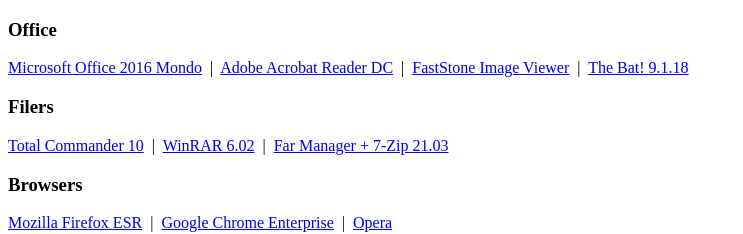
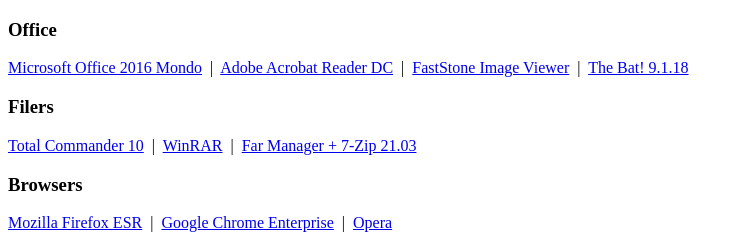
Before and after one commit to LibDepo/libdepo.github.io, a plain HTML site: page s2r.html in a window 1280 px wide. Shown: the top 234 px of the page, without its empty margins (0-743 px from the left). Drawn offline with Linux system fonts and the light colour scheme.

Commit message:
Update s2r.html

```diff
--- a/s2r.html
+++ b/s2r.html
@@ -14,7 +14,7 @@
 <p><h3>Filers</h3></p>
 <a href=https://libdepo.github.io/s2r/TotalCMD.cmd>Total Commander 10</a>
 &nbsp;|&nbsp;
-<a href=https://libdepo.github.io/s2r/WinRAR.cmd>WinRAR 6.02</a>
+<a href=https://libdepo.github.io/s2r/WinRAR.cmd>WinRAR</a>
 &nbsp;|&nbsp;
 <a href=https://libdepo.github.io/s2r/FarManager_7-zip.cmd>Far Manager + 7-Zip 21.03</a>
 <p><h3>Browsers</h3></p>
```
